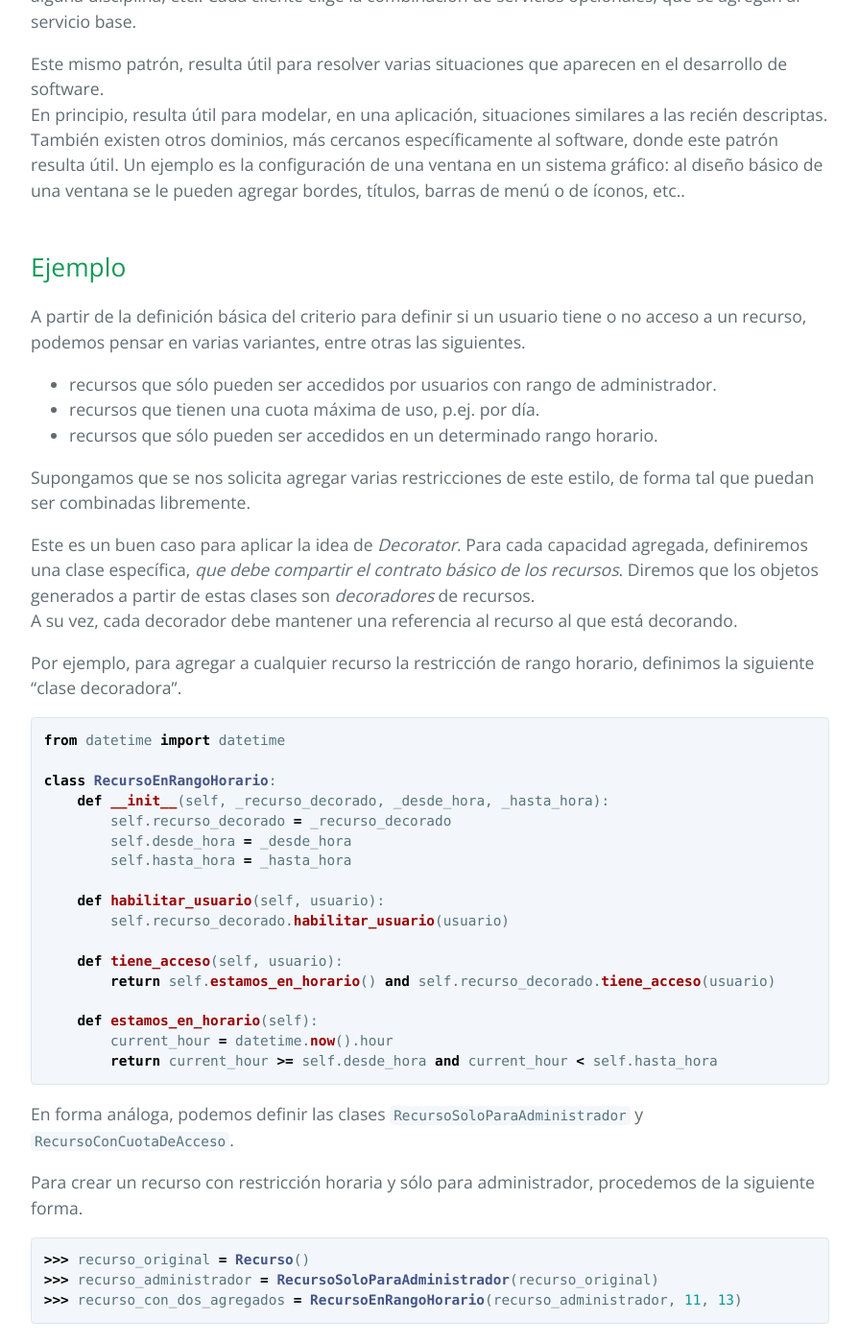
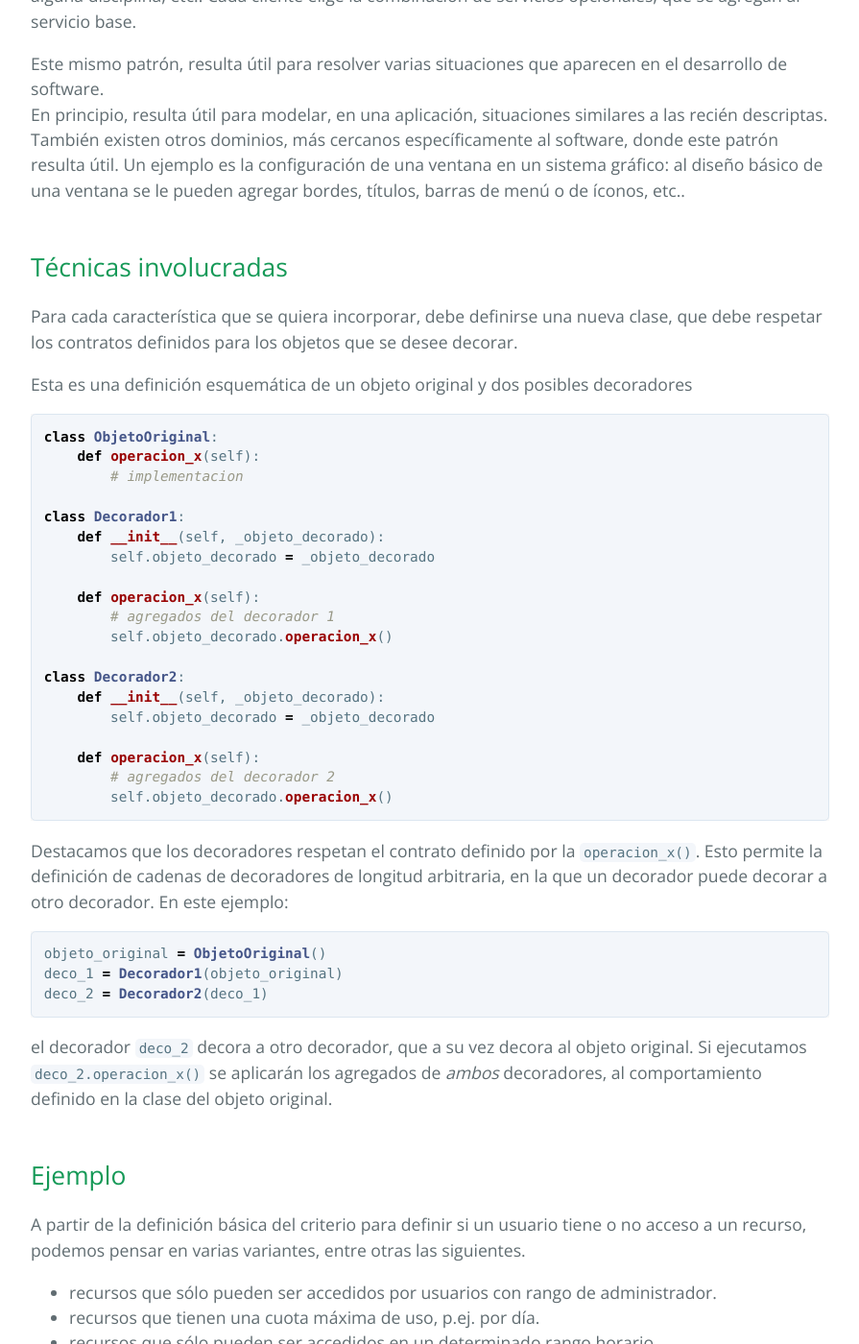
Before and after one commit to clombardi/design-thinking, a Jekyll site: the page built from abstracciones-patrones/patrones-desarrollo-software/decorator.md, in a window 1280 px wide and 1400 px high, scrolled down 1221 px. Shown: the whole window at 96% size, without its empty margins (192-1087 px from the left). Built offline with Jekyll 4.4.1, drawn with Linux system fonts in a browser that asks for light colours; our own code applies the rules of GitHub Pages for plain Markdown files; some of the changed text lies outside the part shown.

Commit message:
patrones de desarrollo - listu

````diff
--- a/abstracciones-patrones/patrones-desarrollo-software/decorator.md
+++ b/abstracciones-patrones/patrones-desarrollo-software/decorator.md
@@ -20,6 +20,43 @@ En principio, resulta útil para modelar, en una aplicación, situaciones simila
 También existen otros dominios, más cercanos específicamente al software, donde este patrón resulta útil. Un ejemplo es la configuración de una ventana en un sistema gráfico: al diseño básico de una ventana se le pueden agregar bordes, títulos, barras de menú o de íconos, etc..
 
 
+## Técnicas involucradas
+Para cada característica que se quiera incorporar, debe definirse una nueva clase, que debe respetar los contratos definidos para los objetos que se desee decorar.
+
+Esta es una definición esquemática de un objeto original y dos posibles decoradores
+``` python
+class ObjetoOriginal:
+    def operacion_x(self):
+        # implementacion
+
+class Decorador1:
+    def __init__(self, _objeto_decorado):
+        self.objeto_decorado = _objeto_decorado
+
+    def operacion_x(self):
+        # agregados del decorador 1
+        self.objeto_decorado.operacion_x()
+
+class Decorador2:
+    def __init__(self, _objeto_decorado):
+        self.objeto_decorado = _objeto_decorado
+
+    def operacion_x(self):
+        # agregados del decorador 2
+        self.objeto_decorado.operacion_x()
+```
+Destacamos que los decoradores respetan el contrato definido por la `operacion_x()`. Esto permite la definición de cadenas de decoradores de longitud arbitraria, en la que un decorador puede decorar a otro decorador.
+En este ejemplo:
+``` python
+objeto_original = ObjetoOriginal()
+deco_1 = Decorador1(objeto_original)
+deco_2 = Decorador2(deco_1)
+```
+el decorador `deco_2` decora a otro decorador, que a su vez decora al objeto original. Si ejecutamos
+`deco_2.operacion_x()`
+se aplicarán los agregados de _ambos_ decoradores, al comportamiento definido en la clase del objeto original.
+
+
 ## Ejemplo
 A partir de la definición básica del criterio para definir si un usuario tiene o no acceso a un recurso, podemos pensar en varias variantes, entre otras las siguientes.
 - recursos que sólo pueden ser accedidos por usuarios con rango de administrador.
@@ -29,7 +66,7 @@ A partir de la definición básica del criterio para definir si un usuario tiene
 Supongamos que se nos solicita agregar varias restricciones de este estilo, de forma tal que puedan ser combinadas libremente.
 
 Este es un buen caso para aplicar la idea de _Decorator_.
-Para cada capacidad agregada, definiremos una clase específica, _que debe compartir el contrato básico de los recursos_. Diremos que los objetos generados a partir de estas clases son _decoradores_ de recursos.
+Para cada capacidad agregada, definiremos una clase específica, _que debe compartir el contrato básico de los recursos_. Los objetos generados a partir de estas clases son _decoradores_ de recursos.
 A su vez, cada decorador debe mantener una referencia al recurso al que está decorando.
 
 Por ejemplo, para agregar a cualquier recurso la restricción de rango horario, definimos la siguiente "clase decoradora".
````
Also changed, not shown: other parts of abstracciones-patrones/patrones-desarrollo-software/decorator.md (+1 -4 lines), abstracciones-patrones/abstracciones-patrones.index.md (+2 -0 lines), abstracciones-patrones/patrones-desarrollo-software/composite.md (+26 -8 lines), abstracciones-patrones/patrones-desarrollo-software/patrones.md (+1 -1 lines), abstracciones-patrones/patrones-desarrollo-software/proxy.md (+24 -7 lines), abstracciones-patrones/patrones-desarrollo-software/singleton.md (+9 -4 lines), abstracciones-patrones/patrones-desarrollo-software/strategy.md (added, +144 -0 lines).
